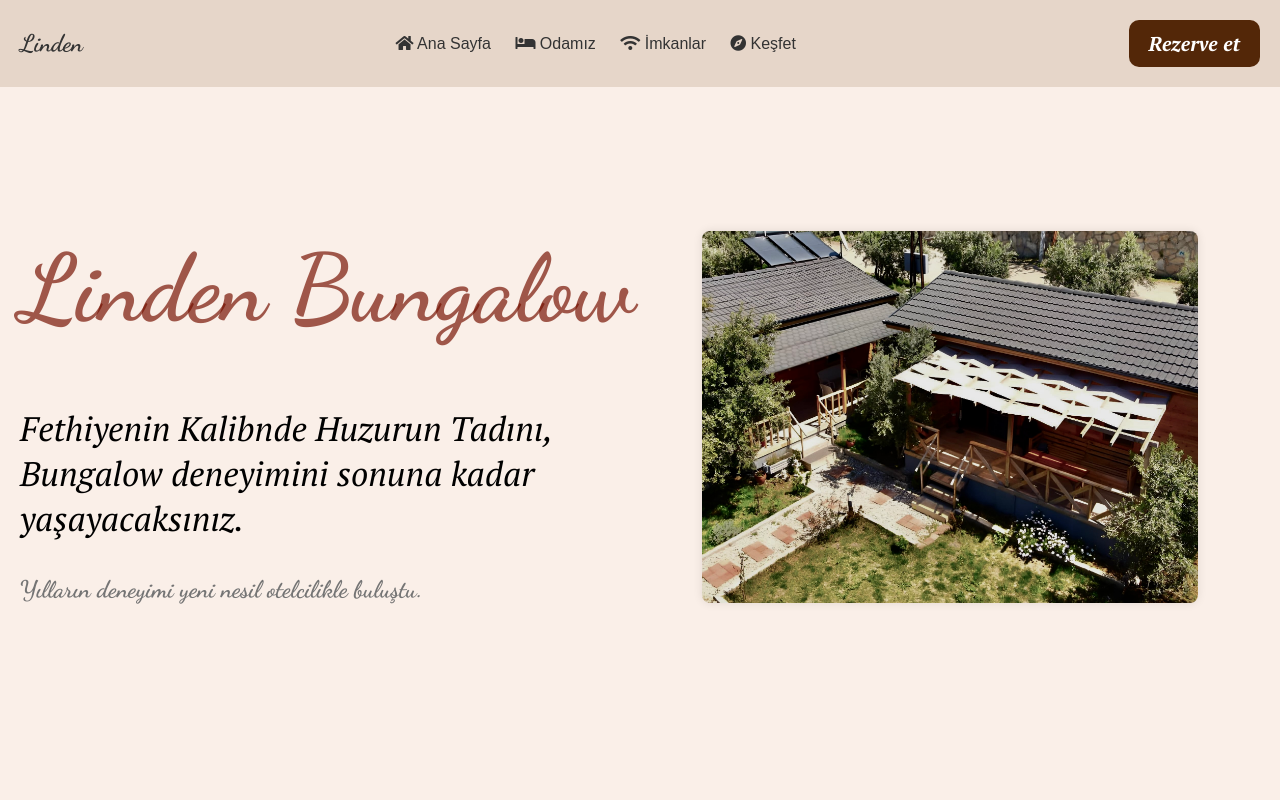
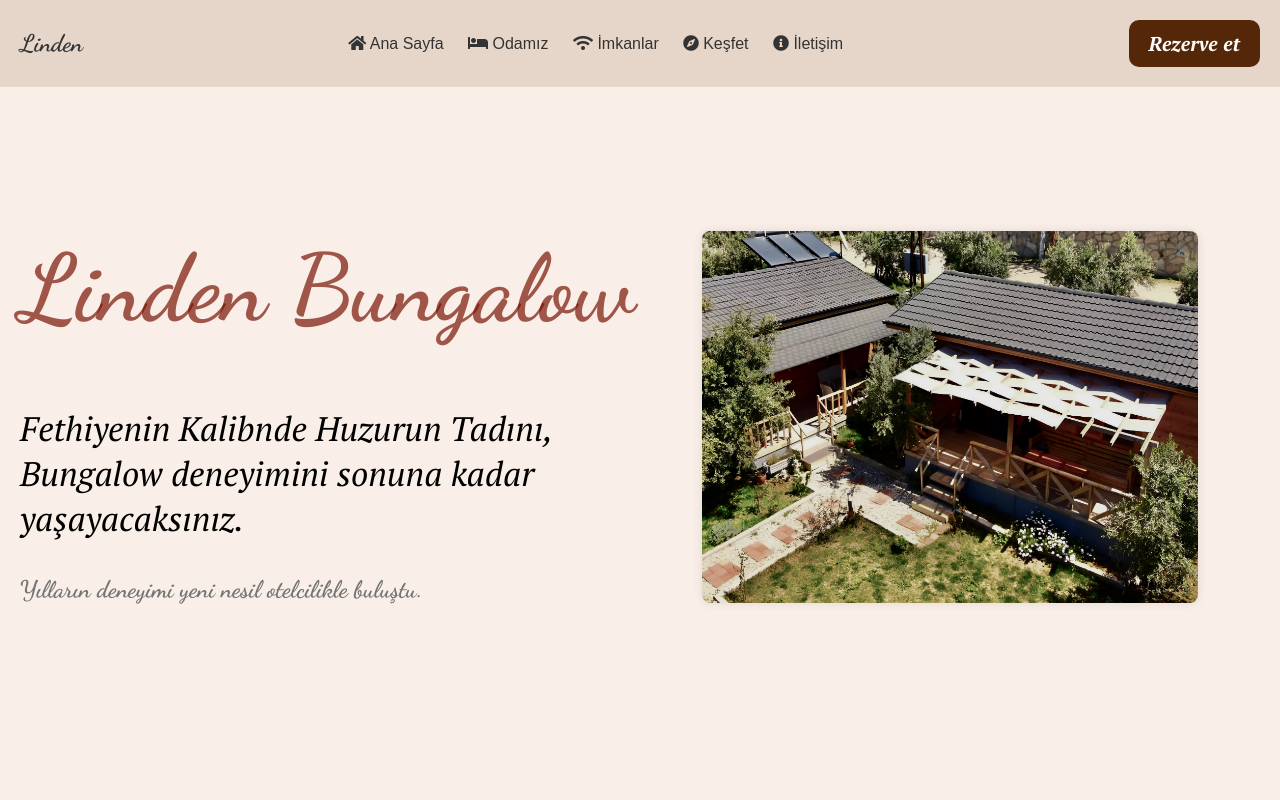
Before and after one commit to efetopbasli/lindenbungalowoludeniz, a plain HTML site: page index.html in a window 1280 px wide. Shown: the top 800 px of the page. Drawn offline with Linux system fonts and the light colour scheme; a web font is replaced by a local one.

Commit message:
Update index.html

```diff
--- a/index.html
+++ b/index.html
@@ -23,6 +23,8 @@
         <a href="#room-photos"><i class="fas fa-bed"></i> Odamız</a>
         <a href="#imkanlar"><i class="fas fa-wifi"></i> İmkanlar</a>
         <a href="#footer"><i class="fas fa-compass"></i> Keşfet</a>
+        <a href="#tel:+905444562400"> <i class="fas fa-info-circle"></i> İletişim</a>
+
 
       </div>
 
```
